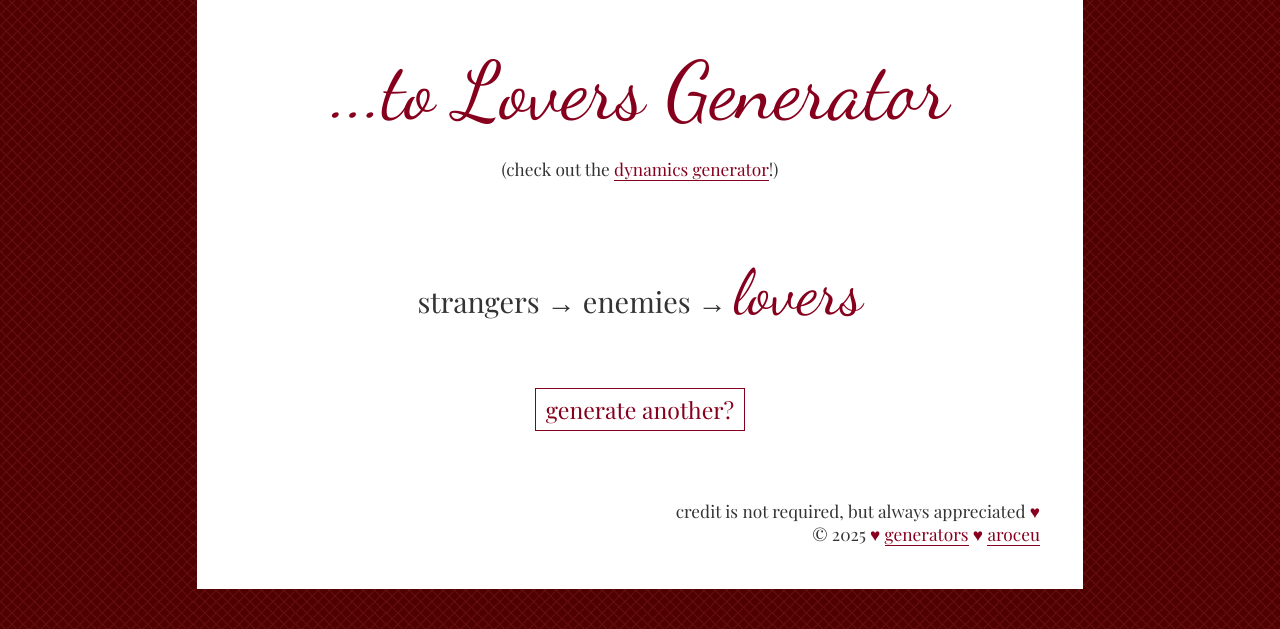
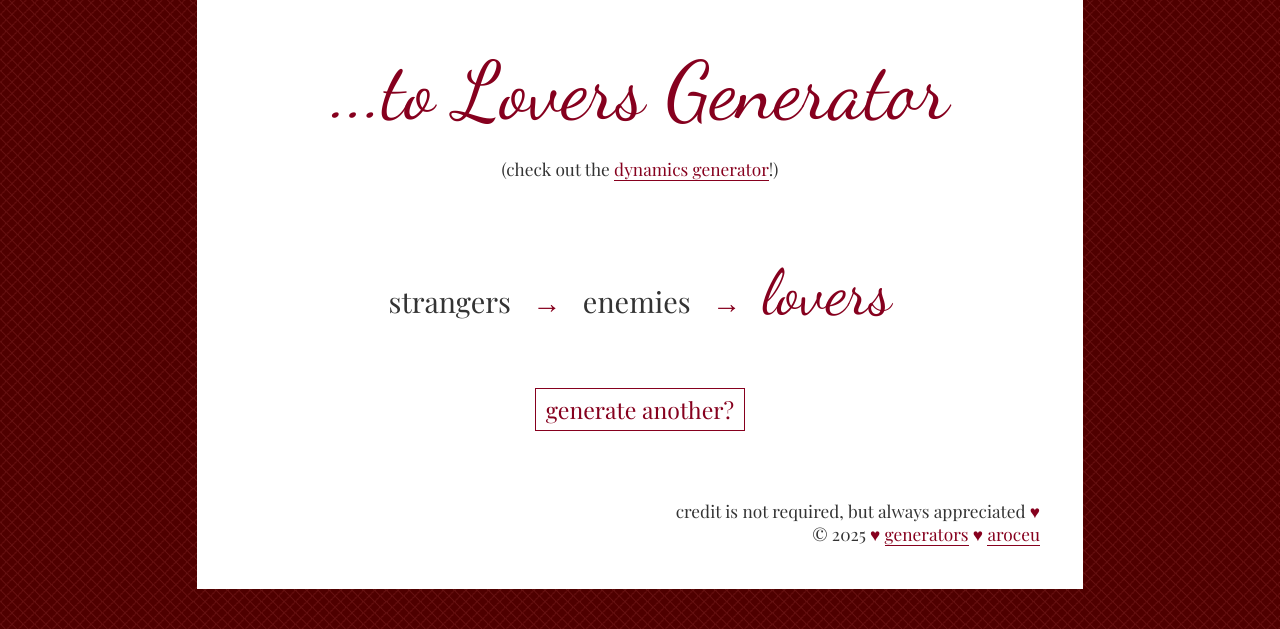
Before and after one commit to aroceu/generators, a PHP site: page /lovers.php in a window 1280 px wide. Shown: the part 87-716 px from the top of the page. Run offline with PHP 8.4, Linux system fonts and the light colour scheme; some web fonts are replaced.

Commit message:
Update lovers.php

```diff
--- a/lovers.php
+++ b/lovers.php
@@ -56,6 +56,13 @@
             b{
                 color: #86001E;
                 font: normal 220% 'Dancing Script', serif;
+            }
+
+            strong{
+                color: #86001E;
+  font: normal 100% 'Dancing Script', serif;
+  display: inline-block;
+  padding: 0 0.5em;
             }
 
             h1{
@@ -142,9 +149,9 @@ while(sizeof($result)<$count){        // iterate until count is fulfilled
         $result[]=$new_val;           // add new value if different from previous value
     }
 }
-echo implode(' &rarr; ',$result);       // display values (joined by ' and ')
+echo implode(' <strong>&rarr;</strong> ',$result);       // display values (joined by ' and ')
 
-?> &rarr; <b>lovers</b></p>
+?> <strong>&rarr;</strong> <b>lovers</b></p>
 
 <p align="center"><input type="button" onclick="location.reload();" value="Generate another?" />
 
```
